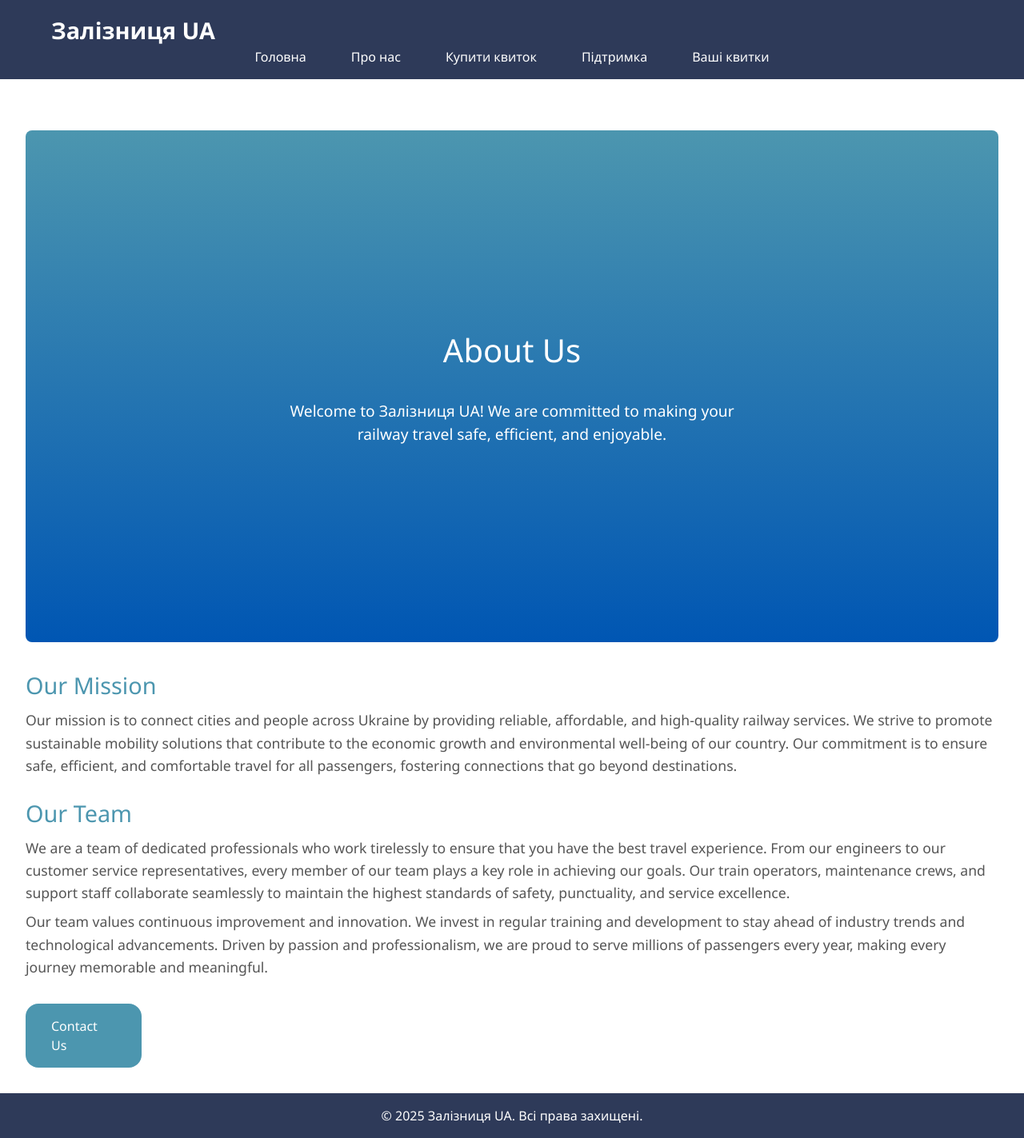
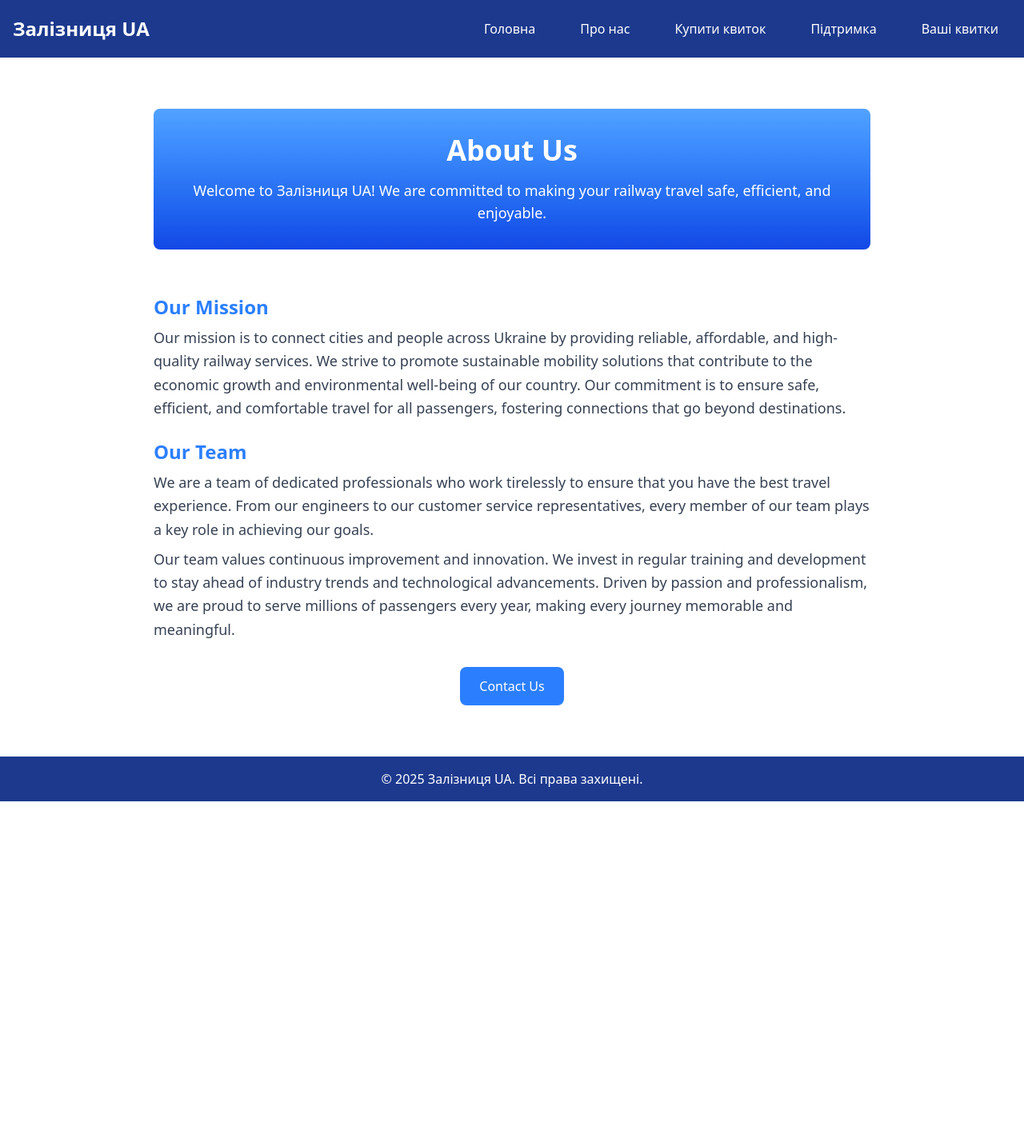
Before and after one commit to ZahariyBoris/Praktyka-3-kurs, a Vue app in the folder zaliznytsiaUA/: page /about in a window 1280 px wide. Shown: the whole page at 80% size. After the commit the page ends 1002 px from the top, so only its background shows below. Built offline with nearby package versions, Linux system fonts and the light colour scheme.

Commit message:
removed sass from the project, reworked pages with tailwind

```diff
--- a/zaliznytsiaUA/package.json
+++ b/zaliznytsiaUA/package.json
@@ -25,7 +25,6 @@
     "@vitejs/plugin-vue": "^5.2.1",
     "autoprefixer": "^10.4.20",
     "postcss": "^8.5.1",
-    "sass": "^1.83.4",
     "tailwindcss": "^4.0.5",
     "vite": "^6.1.0",
     "vite-plugin-vue-devtools": "^7.7.0"
--- a/zaliznytsiaUA/src/App.vue
+++ b/zaliznytsiaUA/src/App.vue
@@ -1,28 +1,28 @@
 <template>
 
-  <div id="app">
-    <header class="header">
-      <div class="container">
-        <h1 class="logo">Залізниця UA</h1>
-        <button class="burger" @click="toggleMenu">&#9776;</button>
-        <nav :class="['nav', { 'nav--open': isMenuOpen }]">
-          <ul class="nav__list">
-            <li class="nav__item"><router-link to="/">Головна</router-link></li>
-            <li class="nav__item"><router-link to="/about">Про нас</router-link></li>
-            <li class="nav__item"><router-link to="/ticket">Купити квиток</router-link></li>
-            <li class="nav__item"><router-link to="/support">Підтримка</router-link></li>
-            <li class="nav__item"><router-link to="/your-tickets">Ваші квитки</router-link></li>
+  <div id="app" class="flex flex-col min-h-screen">
+    <header class="bg-blue-900 text-white py-4 sticky top-0 z-10">
+      <div class="container mx-auto flex justify-between items-center px-4">
+        <h1 class="text-2xl font-bold">Залізниця UA</h1>
+        <button class="text-2xl md:hidden" @click="toggleMenu">&#9776;</button>
+        <nav :class="['absolute md:relative top-full left-0 w-full md:w-auto bg-blue-900 md:bg-transparent md:flex md:items-center', { 'block': isMenuOpen, 'hidden': !isMenuOpen }]">
+          <ul class="flex flex-col md:flex-row md:space-x-6 text-center md:text-left">
+            <li class="py-2 md:py-0"><router-link class="block px-4 py-2 hover:bg-gray-200 hover:text-black rounded-md" to="/">Головна</router-link></li>
+            <li class="py-2 md:py-0"><router-link class="block px-4 py-2 hover:bg-gray-200 hover:text-black rounded-md" to="/about">Про нас</router-link></li>
+            <li class="py-2 md:py-0"><router-link class="block px-4 py-2 hover:bg-gray-200 hover:text-black rounded-md" to="/ticket">Купити квиток</router-link></li>
+            <li class="py-2 md:py-0"><router-link class="block px-4 py-2 hover:bg-gray-200 hover:text-black rounded-md" to="/support">Підтримка</router-link></li>
+            <li class="py-2 md:py-0"><router-link class="block px-4 py-2 hover:bg-gray-200 hover:text-black rounded-md" to="/your-tickets">Ваші квитки</router-link></li>
           </ul>
         </nav>
       </div>
     </header>
 
-    <main class="main-content">
+    <main class="flex-grow flex flex-col justify-center py-8">
       <router-view></router-view>
     </main>
 
-    <footer class="footer">
-      <div class="container">
+    <footer class="bg-blue-900 text-white text-center py-4 mt-auto">
+      <div class="container mx-auto px-4">
         <p>&copy; 2025 Залізниця UA. Всі права захищені.</p>
       </div>
     </footer>
@@ -47,131 +47,3 @@
   };
 
 </script>
-
-<style lang="scss">
-
-  $main-color: #2e3a59;
-  $accent-color: #e3e3e3;
-  $light-color: #f4f4f9;
-
-  * {
-    box-sizing: border-box;
-    margin: 0;
-    padding: 0;
-    font-family: 'Segoe UI', Tahoma, Geneva, Verdana, sans-serif;
-  }
-
-  html, body {
-    height: 100%;
-  }
-
-  #app {
-    display: flex;
-    flex-direction: column;
-    min-height: 100vh;
-  }
-
-  .container {
-    width: 90%;
-    max-width: 1200px;
-    margin: 0 auto;
-  }
-
-  .header {
-    background-color: $main-color;
-    color: white;
-    padding: 1rem 0;
-    position: sticky;
-    top: 0;
-    z-index: 10;
-
-    .logo {
-      font-size: 1.8rem;
-      font-weight: bold;
-    }
-
-    .burger {
-      background: none;
-      border: none;
-      color: white;
-      font-size: 1.8rem;
-      cursor: pointer;
-      display: none;
-    }
-
-    .nav {
-      display: flex;
-      justify-content: center;
-
-      &__list {
-        list-style: none;
-        display: flex;
-        gap: 1.5rem;
-      }
-
-      &__item a {
-        color: white;
-        text-decoration: none;
-        padding: 0.5rem 1rem;
-        border-radius: 8px;
-
-        &:hover {
-          background-color: $accent-color;
-          color: black;
-        }
-      }
-    }
-  }
-
-  .main-content {
-    flex-grow: 1;
-    padding: 2rem 0;
-    display: flex;
-    flex-direction: column;
-    justify-content: center;
-  }
-
-  .footer {
-    background-color: $main-color;
-    color: white;
-    text-align: center;
-    padding: 1rem 0;
-    margin-top: auto;
-  }
-
-  @media (max-width: 768px) {
-    .header {
-      .burger {
-        display: block;
-      }
-
-      .nav {
-        display: none;
-        flex-direction: column;
-        align-items: center;
-
-        &--open {
-          display: flex;
-          background-color: $main-color;
-          padding: 1rem 0;
-        }
-
-        &__list {
-          flex-direction: column;
-          gap: 1rem;
-        }
-      }
-    }
-  }
-
-  @media (max-width: 465px) {
-    .header {
-      .nav {
-        &--open {
-          font-size: 0.9rem;
-        }
-      }
-    }
-  }
-
-</style>
--- a/zaliznytsiaUA/src/components/AboutUs.vue
+++ b/zaliznytsiaUA/src/components/AboutUs.vue
@@ -1,44 +1,33 @@
 <template>
 
-  <div class="about-us">
-    <section class="hero">
-      <h1>About Us</h1>
-      <p>
-        Welcome to Залізниця UA! We are committed to making your railway travel
-        safe, efficient, and enjoyable.
+  <div class="flex flex-col items-center p-8 space-y-8">
+    <section class="text-center bg-gradient-to-b from-blue-400 to-blue-700 text-white p-8 rounded-lg w-full max-w-4xl">
+      <h1 class="text-4xl font-bold">About Us</h1>
+      <p class="text-lg mt-4">Welcome to Залізниця UA! We are committed to making your railway travel safe, efficient, and enjoyable.</p>
+    </section>
+
+    <section class="max-w-4xl text-gray-700">
+      <h2 class="text-2xl font-semibold text-blue-500 mt-6">Our Mission</h2>
+      <p class="mt-2 text-lg leading-relaxed">
+        Our mission is to connect cities and people across Ukraine by providing reliable, affordable, and high-quality railway services.
+        We strive to promote sustainable mobility solutions that contribute to the economic growth and environmental well-being of our country.
+        Our commitment is to ensure safe, efficient, and comfortable travel for all passengers, fostering connections that go beyond destinations.
+      </p>
+
+      <h2 class="text-2xl font-semibold text-blue-500 mt-6">Our Team</h2>
+      <p class="mt-2 text-lg leading-relaxed">
+        We are a team of dedicated professionals who work tirelessly to ensure that you have the best travel experience.
+        From our engineers to our customer service representatives, every member of our team plays a key role in achieving our goals.
+      </p>
+      <p class="mt-2 text-lg leading-relaxed">
+        Our team values continuous improvement and innovation. We invest in regular training and development to stay ahead of industry trends
+        and technological advancements. Driven by passion and professionalism, we are proud to serve millions of passengers every year,
+        making every journey memorable and meaningful.
       </p>
     </section>
 
-    <section class="content">
-      <h2>Our Mission</h2>
-      <p>
-        Our mission is to connect cities and people across Ukraine by providing
-        reliable, affordable, and high-quality railway services. We strive to promote
-        sustainable mobility solutions that contribute to the economic growth and
-        environmental well-being of our country. Our commitment is to ensure safe,
-        efficient, and comfortable travel for all passengers, fostering connections
-        that go beyond destinations.
-      </p>
-
-      <h2>Our Team</h2>
-      <p>
-        We are a team of dedicated professionals who work tirelessly to ensure
-        that you have the best travel experience. From our engineers to our
-        customer service representatives, every member of our team plays a key
-        role in achieving our goals. Our train operators, maintenance crews, and
-        support staff collaborate seamlessly to maintain the highest standards of
-        safety, punctuality, and service excellence.
-      </p>
-      <p>
-        Our team values continuous improvement and innovation. We invest in regular
-        training and development to stay ahead of industry trends and technological
-        advancements. Driven by passion and professionalism, we are proud to serve
-        millions of passengers every year, making every journey memorable and meaningful.
-      </p>
-    </section>
-
+    <router-link to="/support" class="bg-blue-500 text-white py-3 px-6 rounded-lg transition-transform transform hover:bg-blue-600 hover:scale-105">Contact Us</router-link>
   </div>
-  <router-link to="/support" class="btn">Contact Us</router-link>
 
 </template>
 
@@ -49,64 +38,3 @@
   };
 
 </script>
-
-<style scoped lang="scss">
-
-  $main-col: #4c96af;
-
-  .about-us {
-    padding: 2rem;
-    font-family: Arial, sans-serif;
-
-    .hero {
-      text-align: center;
-      padding: 2rem;
-      background: linear-gradient(to bottom, #4c96af, #0056b3);
-      border-radius: 8px;
-      margin-bottom: 2rem;
-
-      h1 {
-        font-size: 2.5rem;
-        margin-bottom: 1rem;
-        color: #ffffff;
-      }
-
-      p {
-        font-size: 1.2rem;
-        color: #ffffff;
-      }
-    }
-
-    .content {
-      h2 {
-        font-size: 1.8rem;
-        margin-top: 1.5rem;
-        color: $main-col;
-      }
-
-      p {
-        font-size: 1.1rem;
-        line-height: 1.6;
-        color: #555;
-        margin-top: 0.5rem;
-      }
-    }
-  }
-
-  .btn {
-    background-color: $main-col;
-    color: #ffffff;
-    padding: 1rem 2rem;
-    border-radius: 1rem;
-    width: 145px;
-    margin-left: 32px;
-    transition: all 0.3s ease;
-    text-decoration: none;
-
-    &:hover {
-      background-color: #0056b3;
-      transform: scale(1.05);
-    }
-  }
-
-</style>
--- a/zaliznytsiaUA/src/components/MainPage.vue
+++ b/zaliznytsiaUA/src/components/MainPage.vue
@@ -1,9 +1,9 @@
 <template>
 
-  <div class="hero" id="hero">
-    <h1>Створюємо майбутнє разом</h1>
-    <p>Дізнайтеся більше про наші послуги та пропозиції вже сьогодні.</p>
-    <router-link to="/ticket" class="btn">Buy Tickets</router-link>
+  <div class="flex flex-col items-center justify-center min-h-[80vh] bg-gradient-to-b from-blue-400 to-blue-700 text-white text-center p-8 space-y-4">
+    <h1 class="text-4xl font-bold" id="hero-heading">Створюємо майбутнє разом</h1>
+    <p class="text-lg max-w-xl">Дізнайтеся більше про наші послуги та пропозиції вже сьогодні.</p>
+    <router-link to="/ticket" class="bg-white text-gray-800 py-3 px-6 rounded-lg transition-transform transform hover:bg-gray-300 hover:scale-105">Buy Tickets</router-link>
   </div>
 
 </template>
@@ -19,7 +19,7 @@
         "Купуйте вже зараз!"
       ];
       let textIndex = 0;
-      const heroHeading = document.querySelector('.hero h1');
+      const heroHeading = document.getElementById("hero-heading");
 
       setInterval(() => {
         textIndex = (textIndex + 1) % heroTexts.length;
@@ -29,44 +29,3 @@
   };
 
 </script>
-
-<style lang="scss">
-
-  .hero {
-    min-height: 80vh;
-    background: linear-gradient(to bottom, #4c96af, #0056b3);
-    color: white;
-    display: flex;
-    flex-direction: column;
-    justify-content: center;
-    align-items: center;
-    padding: 2rem;
-    text-align: center;
-    gap: 1rem;
-
-    h1 {
-      font-size: 3rem;
-      margin: 0;
-    }
-
-    p {
-      font-size: 1.5rem;
-      max-width: 600px;
-    }
-
-    .btn {
-      background-color: #fff;
-      color: #333;
-      padding: 1rem 2rem;
-      border-radius: 1rem;
-      transition: all 0.3s ease;
-      text-decoration: none;
-
-      &:hover {
-        background-color: #c3c3c3;
-        transform: scale(1.05);
-      }
-    }
-  }
-
-</style>
```
Also changed, not shown: zaliznytsiaUA/src/components/BuyTickets.vue (+17 -78 lines), zaliznytsiaUA/src/components/LoginPage.vue (+10 -64 lines), zaliznytsiaUA/src/components/TechSupport.vue (+17 -120 lines), zaliznytsiaUA/src/components/YourTickets.vue (+9 -68 lines), 1 other file (tests, documents, lock files or other folders).
